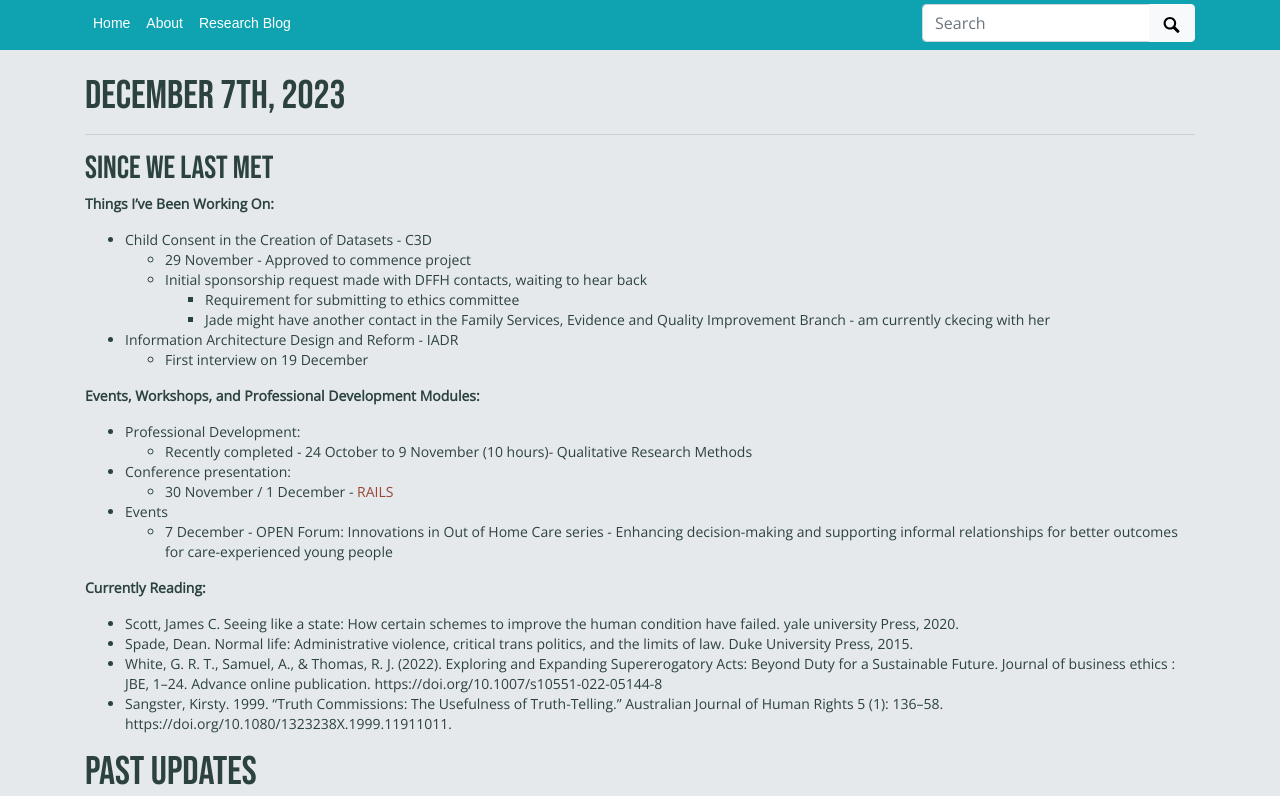
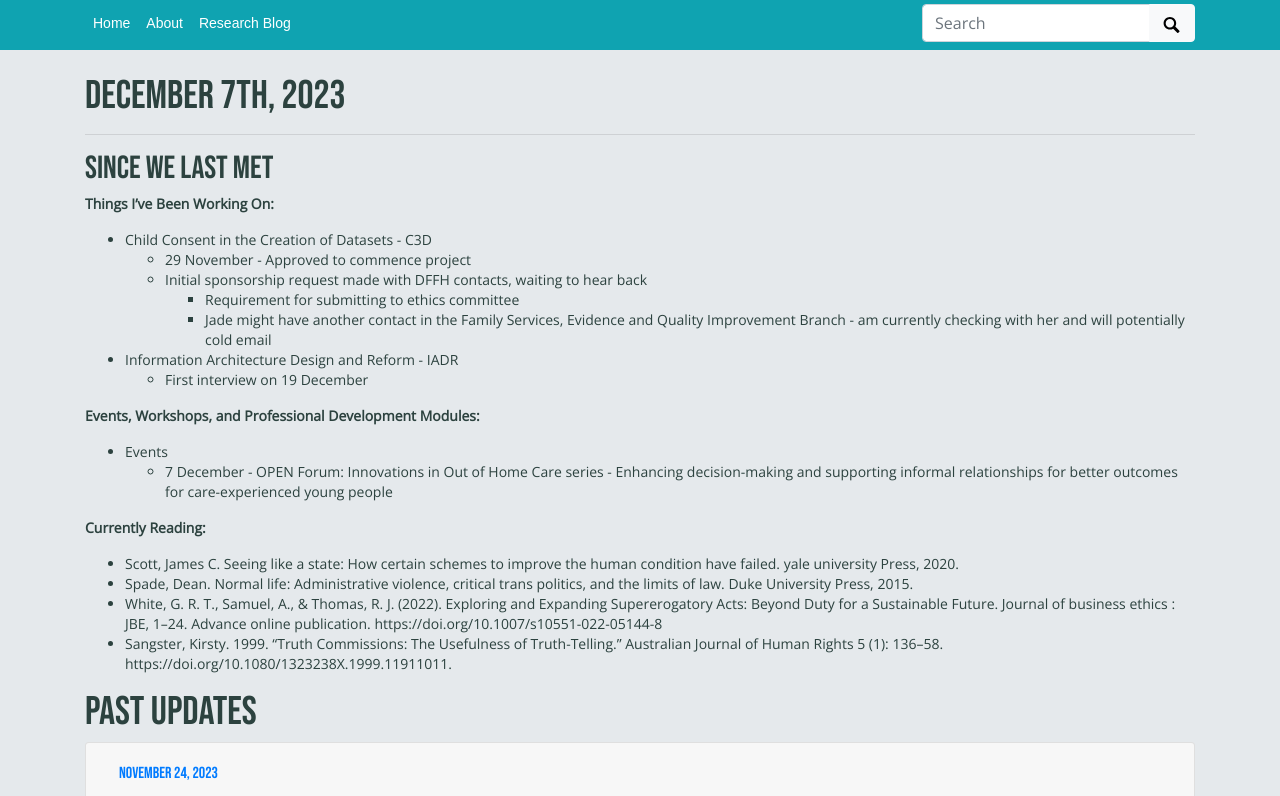
Before and after one commit to mxballin/recordkeeping-governance, a Jekyll site: the page built from pages/updates.md, in a window 1280 px wide and 900 px high, cut to the strip 104-900 px from the top of the window. Built offline with Jekyll 4.4.1, drawn with Linux system fonts in a browser that asks for light colours; some web fonts are replaced.

Commit message:
Update updates.md

```diff
--- a/pages/updates.md
+++ b/pages/updates.md
@@ -15,17 +15,11 @@
     * 29 November - Approved to commence project
     * Initial sponsorship request made with DFFH contacts, waiting to hear back
       * Requirement for submitting to ethics committee
-      * Jade might have another contact in the Family Services, Evidence and Quality Improvement Branch - am currently ckecing with her
+      * Jade might have another contact in the Family Services, Evidence and Quality Improvement Branch - am currently checking with her and will potentially cold email
 * Information Architecture Design and Reform - IADR
     * First interview on 19 December
 
 __Events, Workshops, and Professional Development Modules:__
-* Professional Development:
-  * Recently completed - 24 October to 9 November (10 hours)- Qualitative Research Methods
-
-* Conference presentation:
-  * 30 November / 1 December - [RAILS](https://railsconference.wordpress.com/)
-
 * Events
   * 7 December - OPEN Forum: Innovations in Out of Home Care series - Enhancing decision-making and supporting informal relationships for better outcomes for care-experienced young people
 
```
